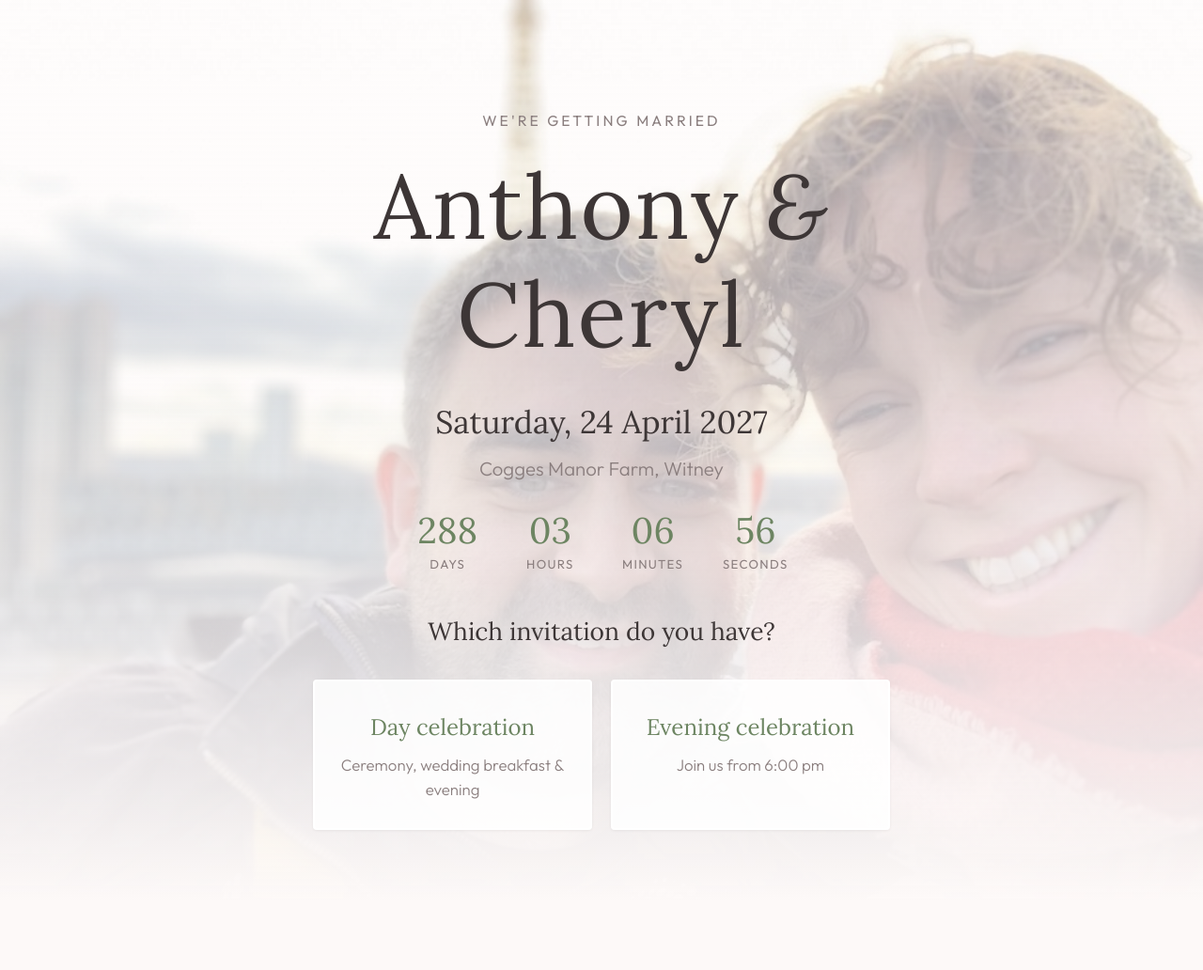
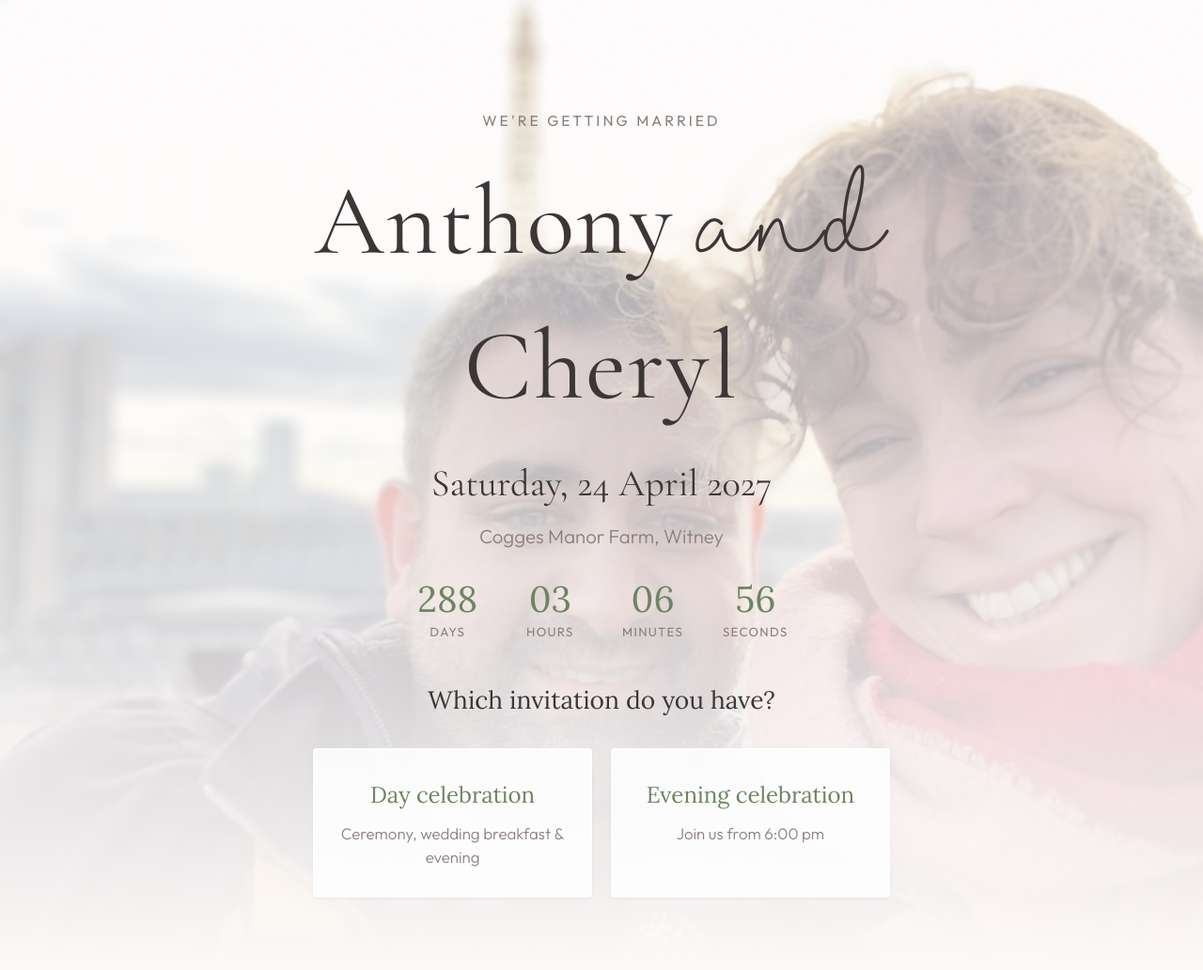
Before and after one commit to Anthony-Nicholls/wedding, a Jekyll site: the page built from index.html, in a window 1280 px wide. Shown: the whole page at 94% size. Built offline with Jekyll 4.4.1, drawn with Linux system fonts in a browser that asks for light colours; before the commit the page ends 959 px from its top, so only the background shows below that.

Commit message:
Update fonts

```diff
--- a/_config.yml
+++ b/_config.yml
@@ -1,4 +1,4 @@
-title: Anthony & Cheryl
+title: Anthony and Cheryl
 description: Wedding celebration — save the date and find all the details here.
 url: https://nichollswedding.co.uk
 baseurl: ""
--- a/_includes/head.html
+++ b/_includes/head.html
@@ -18,5 +18,5 @@
   <meta property="og:type" content="website">
   <link rel="preconnect" href="https://fonts.googleapis.com">
   <link rel="preconnect" href="https://fonts.gstatic.com" crossorigin>
-  <link href="https://fonts.googleapis.com/css2?family=Lora:ital,wght@0,400;0,600;1,400&family=Outfit:wght@300;400;500&display=swap" rel="stylesheet">
+  <link href="https://fonts.googleapis.com/css2?family=Lora:ital,wght@0,400;0,600;1,400&amp;family=Cormorant+Garamond:ital,wght@0,400;0,600;1,400&amp;family=Outfit:wght@300;400;500&amp;display=swap" rel="stylesheet">
   <link rel="stylesheet" href="{{ '/styles.css' | relative_url }}">
--- a/_layouts/landing.html
+++ b/_layouts/landing.html
@@ -7,7 +7,7 @@
   <header class="hero" id="top">
     <div class="hero-content">
       <p class="hero-eyebrow">We're getting married</p>
-      <h1>Anthony <span class="amp">&amp;</span> Cheryl</h1>
+      <h1>Anthony <span class="amp">and</span> Cheryl</h1>
       <p class="hero-date">{{ site.wedding_date }}</p>
       <p class="hero-location">{{ site.venue_name }}</p>
       {% include countdown.html %}
--- a/_layouts/wedding.html
+++ b/_layouts/wedding.html
@@ -19,7 +19,7 @@
 
     <div class="hero-content">
       <p class="hero-eyebrow">{{ page.hero_eyebrow }}</p>
-      <h1>Anthony <span class="amp">&amp;</span> Cheryl</h1>
+      <h1>Anthony <span class="amp">and</span> Cheryl</h1>
       <p class="hero-date">{{ site.wedding_date }}</p>
       <p class="hero-location">{{ site.venue_name }}</p>
       {% include countdown.html %}
--- a/styles.css
+++ b/styles.css
@@ -1,3 +1,11 @@
+@font-face {
+  font-family: "Shantine";
+  src: url("fonts/Shantine.otf") format("opentype");
+  font-weight: normal;
+  font-style: normal;
+  font-display: swap;
+}
+
 /* ── Customise colours & fonts here ── */
 :root {
   --color-bg: #fdf9f8;
@@ -11,6 +19,8 @@
 
   --font-serif: "Lora", Georgia, "Times New Roman", serif;
   --font-sans: "Outfit", system-ui, -apple-system, sans-serif;
+  --font-script: "Shantine", cursive;
+  --font-hero-serif: "Cormorant Garamond", Georgia, "Times New Roman", serif;
 
   --max-width: 72rem;
   --narrow-width: 40rem;
@@ -56,15 +66,16 @@ h1, h2, h3 {
   margin: 0 0 1rem;
 }
 
-h1 {
-  font-size: clamp(2.75rem, 9.6vw, 5rem);
-  letter-spacing: 0.02em;
-}
-
 h2 {
   font-size: clamp(2rem, 6vw, 2.75rem);
   text-align: center;
   margin-bottom: 2rem;
+}
+
+.section h2 {
+  font-family: var(--font-script);
+  font-weight: 400;
+  font-size: clamp(2.82rem, 8.1vw, 3.9rem);
 }
 
 h3 {
@@ -427,15 +438,23 @@ main .section + .section::before {
   margin-bottom: 1rem;
 }
 
+.hero h1 {
+  font-family: var(--font-hero-serif);
+  font-size: clamp(3rem, 10vw, 5.5rem);
+  letter-spacing: 0.02em;
+}
+
 .hero .amp {
-  font-style: italic;
+  font-family: var(--font-script);
+  font-style: normal;
   font-weight: 400;
+  font-size: 1.3em;
   color: var(--color-text);
 }
 
 .hero-date {
-  font-family: var(--font-serif);
-  font-size: clamp(1.25rem, 3.6vw, 1.75rem);
+  font-family: var(--font-hero-serif);
+  font-size: clamp(1.5rem, 4.3vw, 2.1rem);
   margin-top: 1.5rem;
   margin-bottom: 0.25rem;
 }
```
Also changed, not shown: fonts/Shantine.otf (added).
